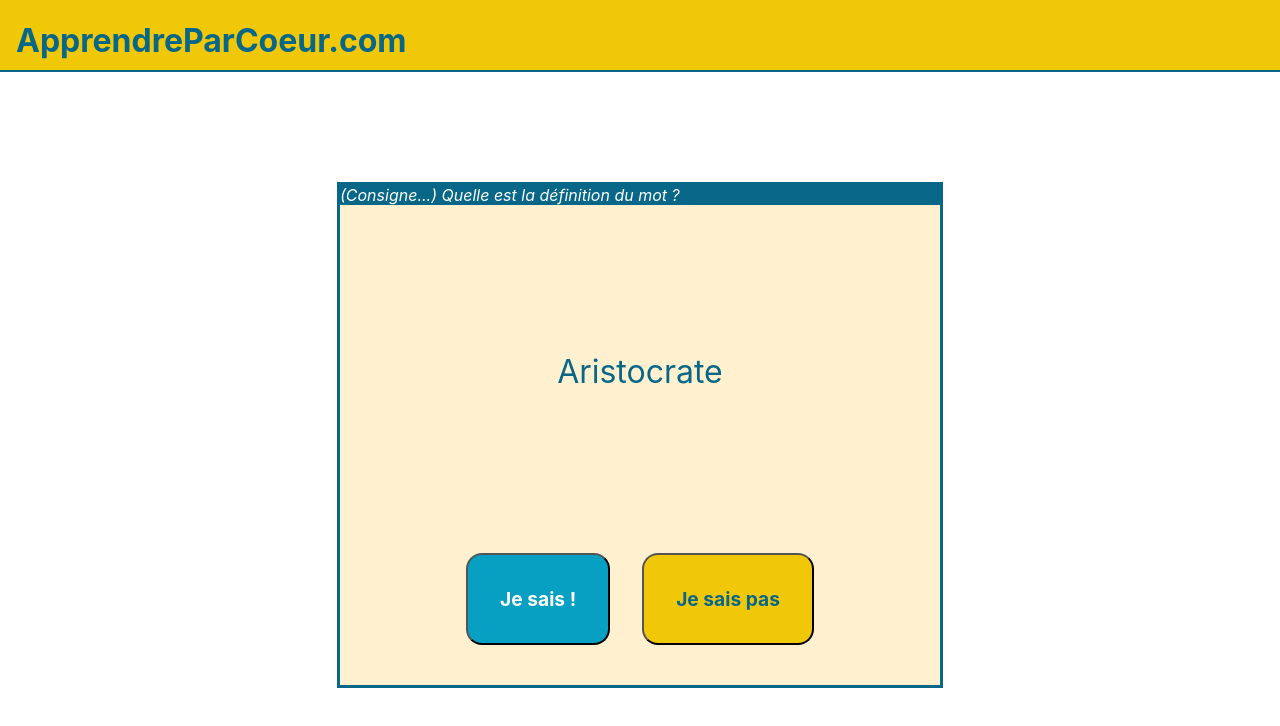
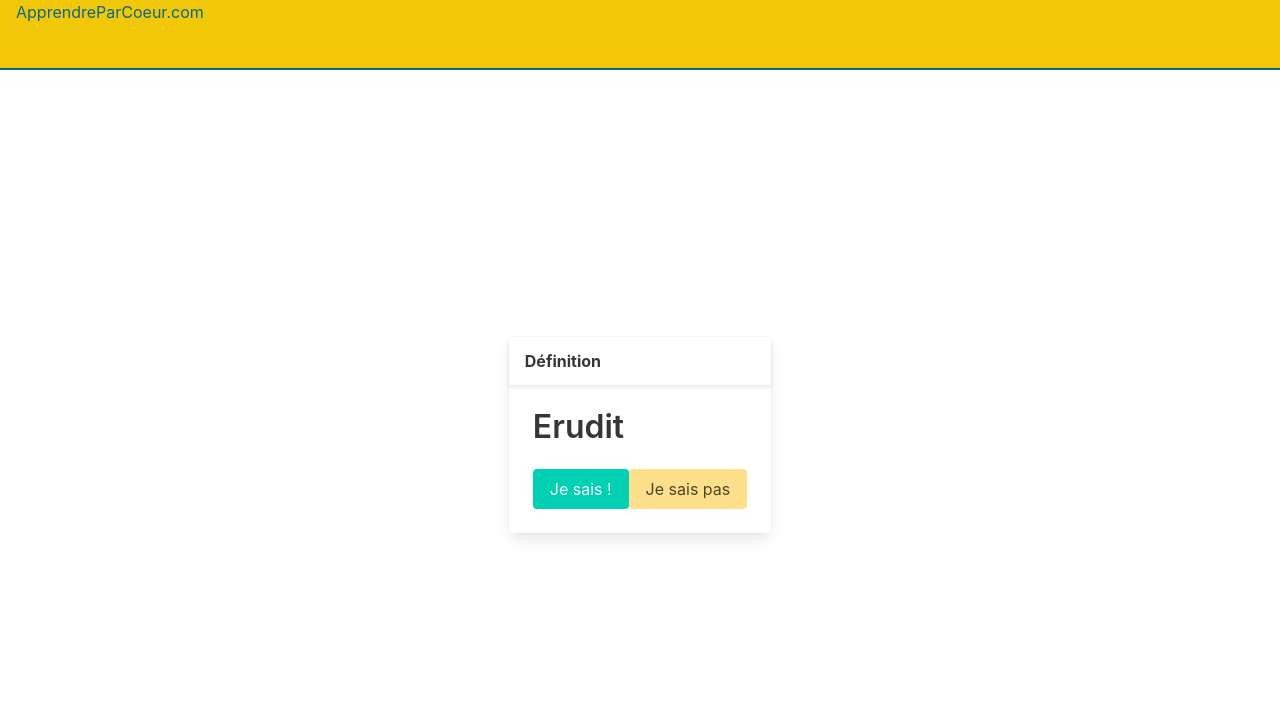
Before and after one commit to maximallain/ApprendreParCoeur, a React (Create React App) app: page / in a window 1280 px wide. Both pictures are taken after a click on the button "Commencer". Shown: the top 726 px of the page. Built offline with nearby package versions, Linux system fonts and the light colour scheme.

Commit message:
core: install bulma

```diff
--- a/package.json
+++ b/package.json
@@ -10,6 +10,7 @@
     "@types/node": "^16.7.13",
     "@types/react": "^17.0.20",
     "@types/react-dom": "^17.0.9",
+    "bulma": "^0.9.3",
     "react": "^17.0.2",
     "react-dom": "^17.0.2",
     "react-scripts": "5.0.0",
--- a/public/index.html
+++ b/public/index.html
@@ -15,6 +15,7 @@
       user's mobile device or desktop. See https://developers.google.com/web/fundamentals/web-app-manifest/
     -->
     <link rel="manifest" href="%PUBLIC_URL%/manifest.json" />
+    <link rel="stylesheet" href="https://cdn.jsdelivr.net/npm/bulma@0.9.3/css/bulma.min.css">
     <!--
       Notice the use of %PUBLIC_URL% in the tags above.
       It will be replaced with the URL of the `public` folder during the build.
--- a/src/components/GuessWordContainer.tsx
+++ b/src/components/GuessWordContainer.tsx
@@ -3,18 +3,17 @@ import './GuessWordContainer.css';
 
 const GuessWordContainer = () => {
   return (
-    <div className='container'>
-        <div className="header">
-          (Consigne...) Quelle est la définition du mot ?
+    <div className='card'>
+        <div className="card-header">
+          <div className='card-header-title'>
+            Définition
+          </div>
         </div>
 
-        <div className='body'>
-            Aristocrate
-        </div>
-
-        <div className='footer'>
-          <button className='postive-button'>Je sais !</button>
-          <button className='negative-button'>Je sais pas</button>
+        <div className='card-content'>
+          <div className='title is-3 '>Erudit</div>
+          <button className='button is-primary'>Je sais !</button>
+          <button className='button is-warning'>Je sais pas</button>
         </div>
     </div>
     )
```
Also changed, not shown: 1 other file (tests, documents, lock files or other folders).
